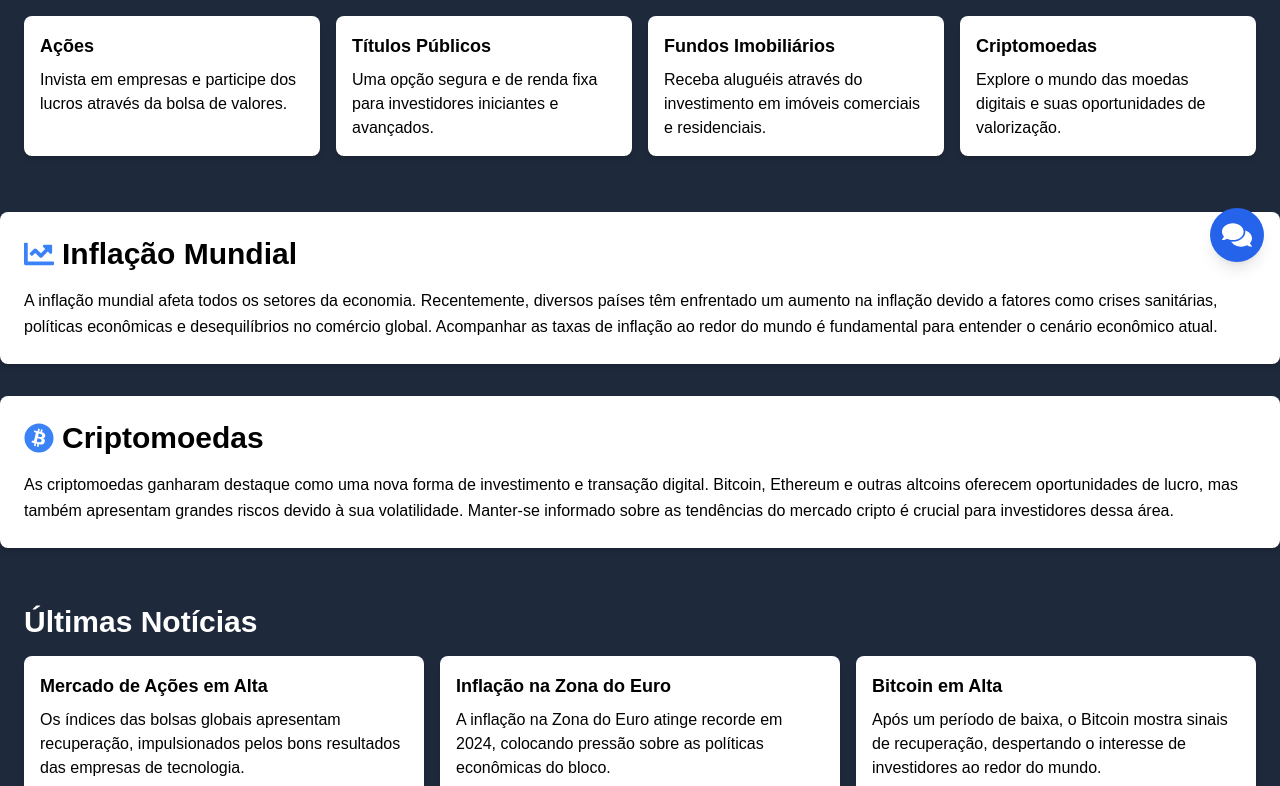
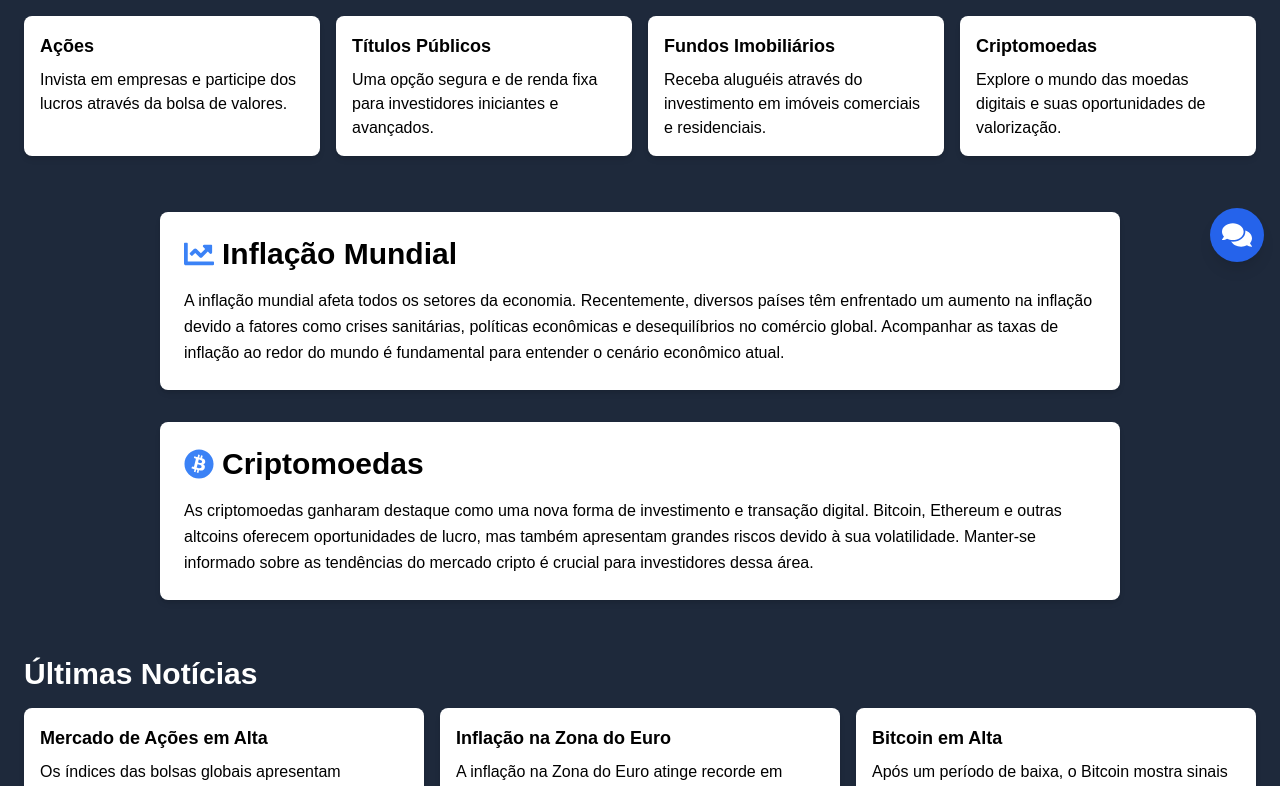
Before and after one commit to JoaoGW/ProjetoChatBot, a Next.js app: page / in a window 1280 px wide. Shown: the part 522-1308 px from the top of the page. Built offline with nearby package versions, Linux system fonts and the light colour scheme.

Commit message:
Pequenas correções

```diff
--- a/src/app/page.tsx
+++ b/src/app/page.tsx
@@ -65,7 +65,7 @@ const Economia: FC = () => {
         </section>
 
         {/* Inflação Mundial Section */}
-        <section id="inflacao" className="container mx-auto p-6 mt-8 bg-white rounded-lg shadow-md text-black">
+        <section id="inflacao" className="container mx-auto p-6 mt-8 bg-white rounded-lg shadow-md text-black md:w-3/4">
           <h2 className="text-3xl font-semibold flex items-center mb-4">
             <FaChartLine className="text-blue-500 mr-2" /> Inflação Mundial
           </h2>
@@ -75,7 +75,7 @@ const Economia: FC = () => {
         </section>
 
         {/* Criptomoedas Section */}
-        <section id="criptomoedas" className="container mx-auto p-6 mt-8 bg-white rounded-lg shadow-md text-black">
+        <section id="criptomoedas" className="container mx-auto p-6 mt-8 bg-white rounded-lg shadow-md text-black md:w-3/4">
           <h2 className="text-3xl font-semibold flex items-center mb-4">
             <FaBitcoin className="text-blue-500 mr-2" /> Criptomoedas
           </h2>
--- a/src/components/carrossel.tsx
+++ b/src/components/carrossel.tsx
@@ -28,8 +28,6 @@ const stocks: StockItem[] = [
     { name: 'SBSP3', value: 'R$29,20', change: '-0,85%', url: '/sbsp3' },
 ];
 
-
-
 const StockMarquee: React.FC = () => {
     return (
         <div className="overflow-hidden whitespace-nowrap bg-white border-t border-b border-neutral-400 text-black">
```
